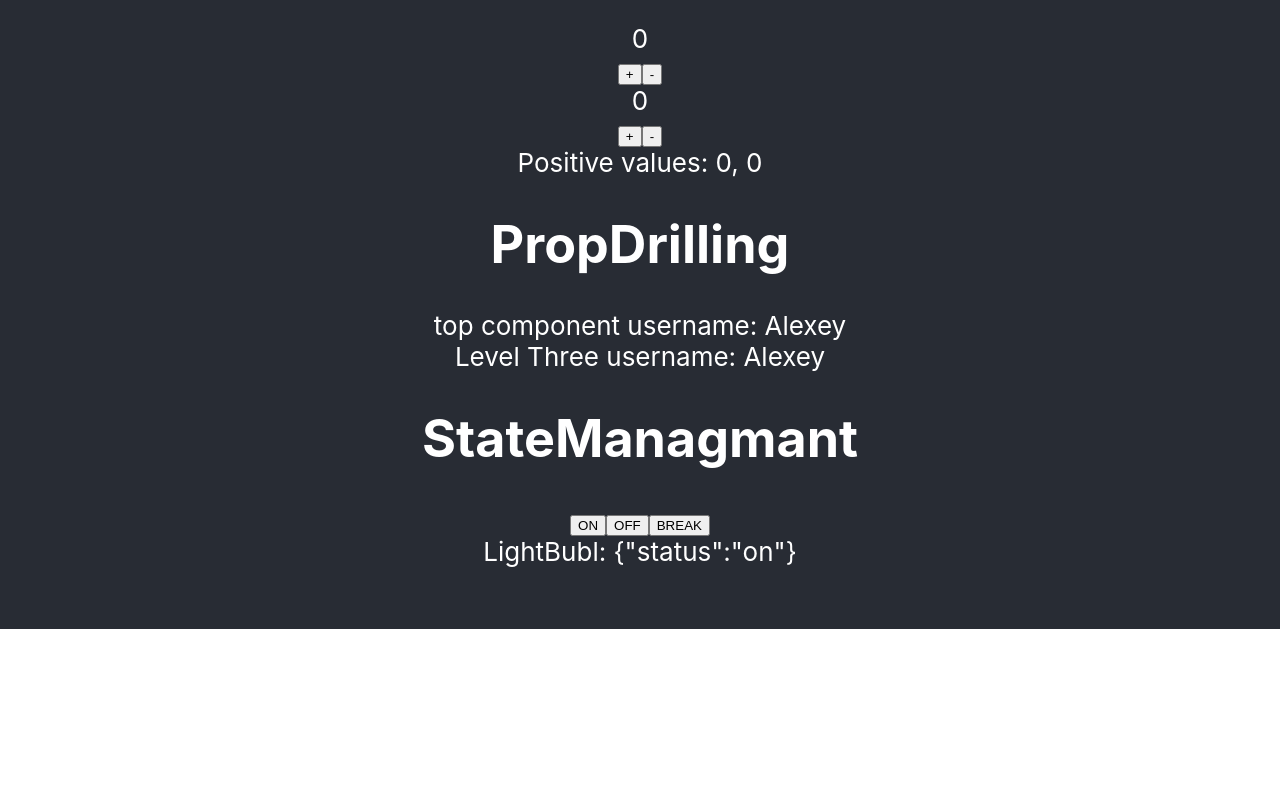
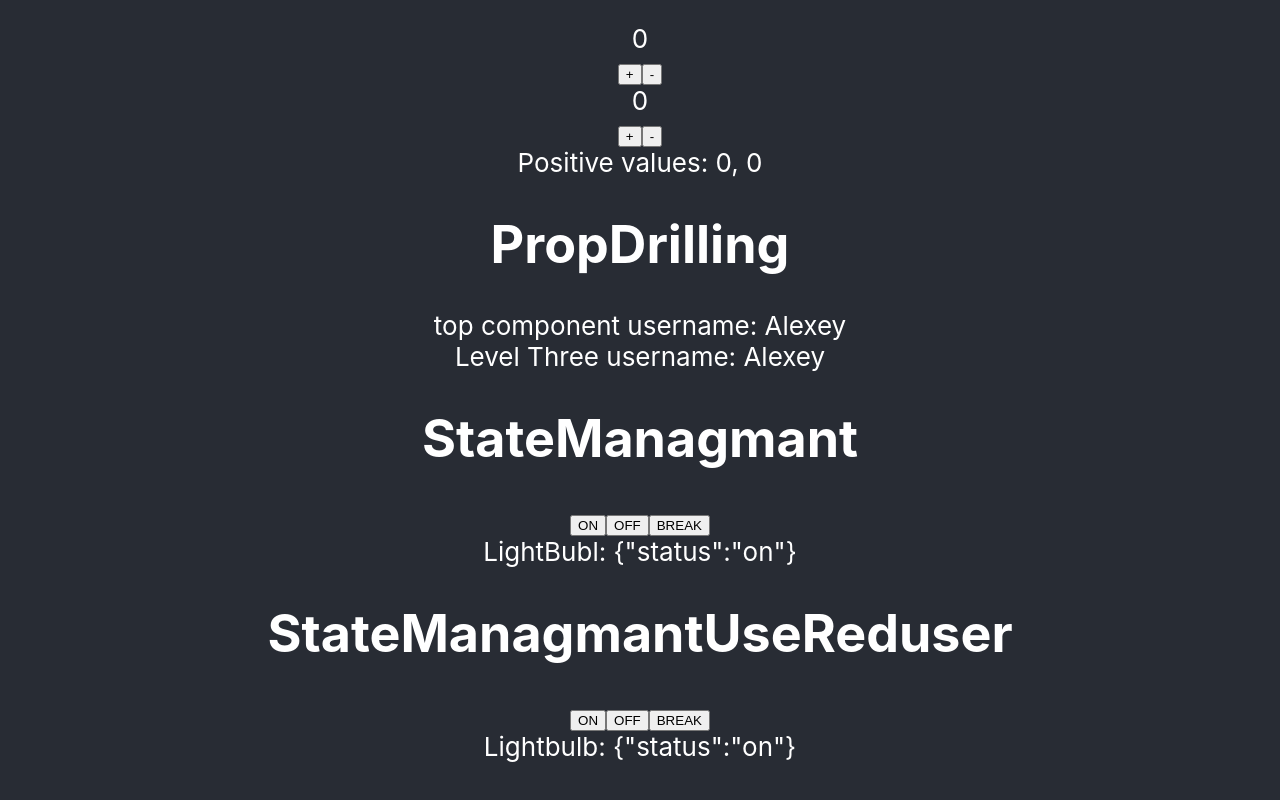
Before and after one commit to OleksiiPro1/components, a React (Create React App) app: page / in a window 1280 px wide. Shown: the part 4530-5330 px from the top of the page. Before the commit the page ends 5159 px from the top, so only its background shows below. Built offline with nearby package versions, Linux system fonts and the light colour scheme; no server answers.

Commit message:
StateManagmentUseReduser

```diff
--- a/src/App.js
+++ b/src/App.js
@@ -10,6 +10,7 @@ import PropTypesExample from './components/PropTypesExample';
 import RandomUsers from './components/RandomUsers';
 import ShowAndDestruct from './components/ShowAndDestruct';
 import StateManagmant from './components/StateManagmant';
+import StateManagmentUseReduser from './components/StateManagmentUseReduser';
 import UpdatedTitle from './components/UpdatedTitle';
 import DerivingState from './DerivingState';
 import PropDrilling from './PropDrilling';
@@ -44,6 +45,8 @@ function App() {
         <PropDrilling />
         <h1>StateManagmant</h1>
         <StateManagmant />
+        <h1>StateManagmantUseReduser</h1>
+        <StateManagmentUseReduser />
         <br />
         <br />
       </header>
--- /dev/null
+++ b/src/components/StateManagmentUseReduser.js
@@ -0,0 +1,35 @@
+import React, { useReducer } from 'react';
+
+const initialLightbulbState = { status: 'on' };
+
+function lightbulbReducer(lightbulb, action) {
+  switch (action.type) {
+    case 'turnOn':
+      if (lightbulb.status !== 'broken') return { status: 'on' };
+      return lightbulb;
+    case 'turnOff':
+      if (lightbulb.status !== 'broken') return { status: 'off' };
+      return lightbulb;
+    case 'broken': {
+      return { status: 'broken' };
+    }
+    default:
+      throw Error('Unknown action');
+  }
+}
+
+export default function StateManagementUseReducer() {
+  const [lightbulb, dispatch] = useReducer(
+    lightbulbReducer,
+    initialLightbulbState,
+  );
+
+  return (
+    <div>
+      <button onClick={() => dispatch({ type: 'turnOn' })}>ON</button>
+      <button onClick={() => dispatch({ type: 'turnOff' })}>OFF</button>
+      <button onClick={() => dispatch({ type: 'broken' })}>BREAK</button>
+      <div>Lightbulb: {JSON.stringify(lightbulb)}</div>
+    </div>
+  );
+}
```
